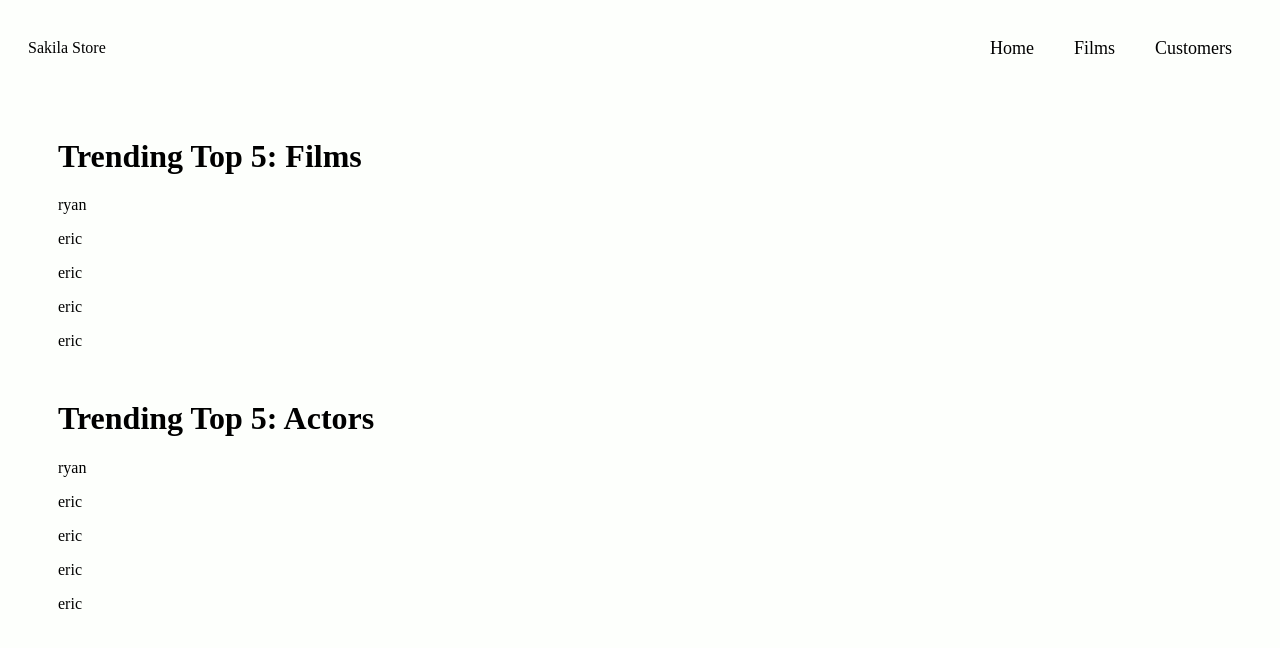
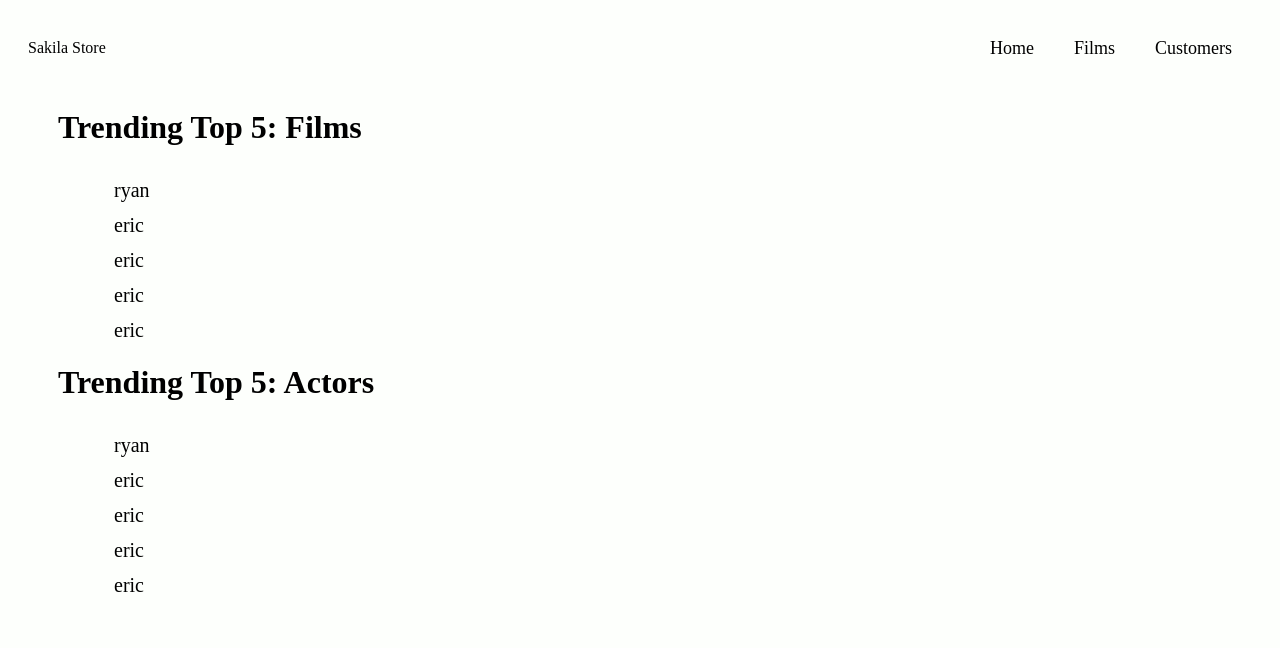
Before and after one commit to SilverArgente/sakila_store_frontend, a React (Create React App) app in the folder client/: page / in a window 1280 px wide. Shown: the top 648 px of the page. Built offline with nearby package versions, Linux system fonts and the light colour scheme; no server answers; a web font is replaced by a local one.

Commit message:
added trending lists

```diff
--- a/client/src/components/App.js
+++ b/client/src/components/App.js
@@ -8,7 +8,7 @@ function App() {
   const [data, setData] = useState([{}])
 
   useEffect(() => {
-    fetch("/top_5_films").then(
+    fetch("/top_5").then(
       res => res.json()
     ).then(
       data => {
@@ -25,7 +25,7 @@ function App() {
 
       <Navbar> </Navbar>
 
-      <Content title={'Films'} data={list} />
+      <Content title={'Films'} data={list}  />
 
       <Content title={'Actors'} data={list} />
 
--- a/client/src/components/Content.js
+++ b/client/src/components/Content.js
@@ -12,7 +12,7 @@ function Content( { title, data }) {
 
   return (
 
-    <div className='content'>
+    <div className='content' >
 
         <h1>Trending Top 5: {title}</h1>
 
--- /dev/null
+++ b/client/src/components/Details.js
@@ -0,0 +1,15 @@
+import React, { useEffect, useState } from 'react';
+import '../css/Details.css';
+
+function Details({name, subject, length, description, set, quizState, changeQuizState, assignQuizSet}) {
+
+    return (
+        <div className='details'>
+
+            <p>test</p>
+
+        </div>
+    );
+}
+
+export default Details
--- a/client/src/components/Item.js
+++ b/client/src/components/Item.js
@@ -1,14 +1,30 @@
 import React, { useState, useEffect } from 'react'
-import '../css/item.css'
+import '../css/Item.css'
+import Details from './Details.js'
 
 function Item( { name } ) {
+
+  const [detailState, setDetailState] = useState(false)
+  const [infoSet, setInfoSet] = useState('')
+
+  function changeDetailState() {
+    setDetailState(!detailState)
+  }
+
+  function assignInfoSet(set) {
+    setInfoSet(set)
+  }
+
+  const displayDetails = () => {
+    changeDetailState()
+  }
 
   return (
 
     <div className='item'>
 
-        <p>{name}</p>
-
+        <button onClick={displayDetails}>{name}</button>
+        {detailState ? <Details /> : null}
     </div>
 
   )
--- a/client/src/css/content.css
+++ b/client/src/css/content.css
@@ -1,3 +1,8 @@
 .content {
-    margin: 50px;
+    margin: 0;
+    padding: 0;
 }
+
+.content * {
+    margin-left: 50px;
+}
--- a/client/src/css/item.css
+++ b/client/src/css/item.css
@@ -0,0 +1,12 @@
+button {
+    font-size: 20px;
+    text-align: left;
+    margin-left: 50px;
+    margin-top: 10px;
+    transition: color 0.3s;
+    border: none;
+}
+
+button:hover {
+    color: #ED1C24;
+}
```
Also changed, not shown: client/src/components/FilmDetails.js (deleted), client/src/css/Details.css (added).
